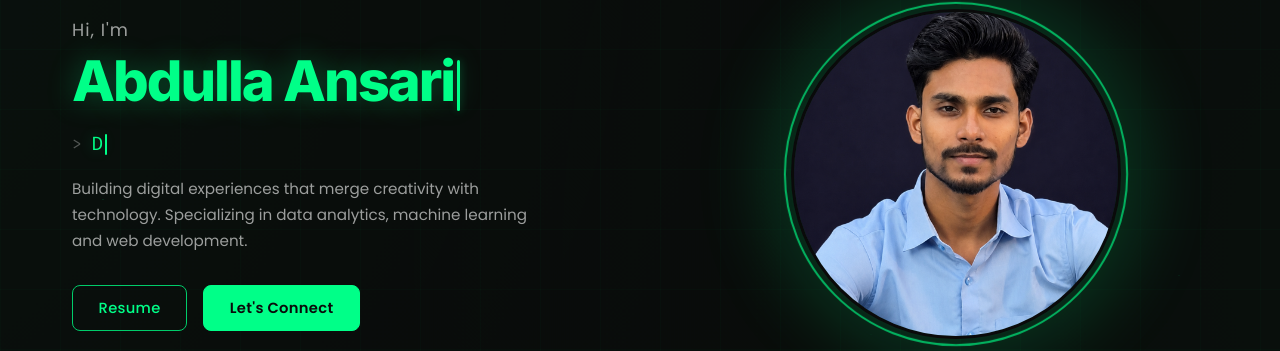
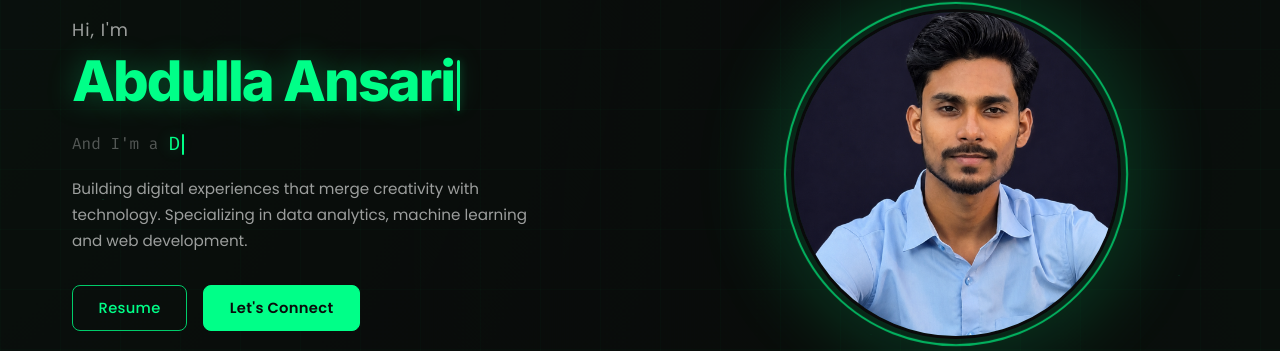
Before and after one commit to Abdulla1202/My-Portfolio-Porject, a Django app: page / in a window 1280 px wide. Shown: the part 311-662 px from the top of the page. Run offline with Django 3.2, Linux system fonts and the light colour scheme.

Commit message:
Add 'And I m a' prefix before role typing

```diff
--- a/portfolio/Base/templates/home.html
+++ b/portfolio/Base/templates/home.html
@@ -61,7 +61,7 @@
                 <h6>Hi, I'm</h6>
                 <h1><span id="typed-name"></span><span class="cursor-blink"></span></h1>
                 <div class="role-typing">
-                    <span class="role-prefix">&gt;</span>
+                    <span class="role-prefix">And I'm a</span>
                     <span id="typed-role"></span>
                     <span class="role-cursor"></span>
                 </div>
```
